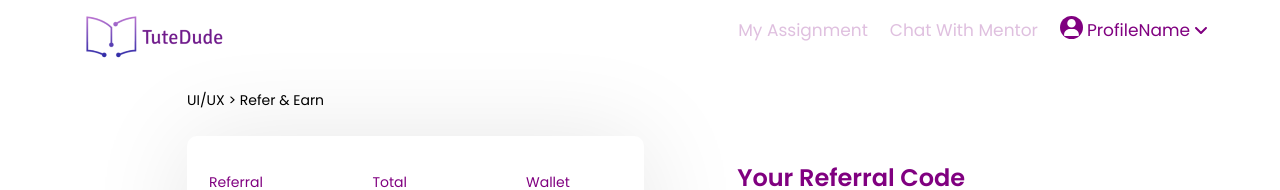
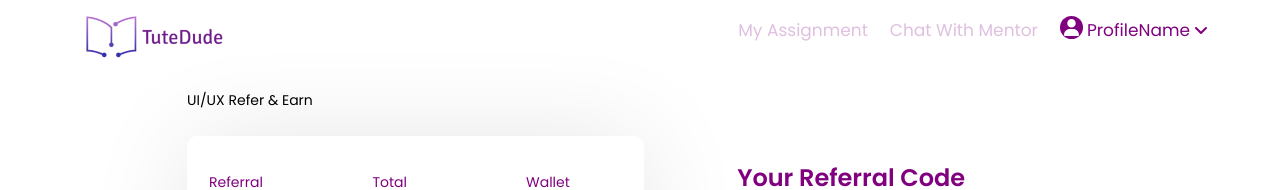
Before and after one commit to Eshitayasmin/refer-earn-tutedude, a React (Create React App) app: page / in a window 1280 px wide. Shown: the top 190 px of the page. Built offline with nearby package versions, Linux system fonts and the light colour scheme.

Commit message:
all nav done

```diff
--- a/package.json
+++ b/package.json
@@ -18,7 +18,7 @@
   },
   "scripts": {
     "start": "react-scripts start",
-    "build": "react-scripts build",
+    "build": "GENERATE_SOURCEMAP=false react-scripts build",
     "test": "react-scripts test",
     "eject": "react-scripts eject"
   },
--- a/src/Components/Home/Home.js
+++ b/src/Components/Home/Home.js
@@ -1,5 +1,3 @@
-import { faIndianRupeeSign} from '@fortawesome/free-solid-svg-icons';
-import { FontAwesomeIcon } from '@fortawesome/react-fontawesome';
 import React from 'react';
 import './Home.css';
 import users from '../../images/users.png';
@@ -15,7 +13,7 @@ const Home = () => {
         <div className='home'>
 
             <div className='ui-ux'>
-                <p>UI/UX > Refer & Earn</p>
+                <p>UI/UX Refer & Earn</p>
             </div>
 
             <div className='refer-div'>
```
